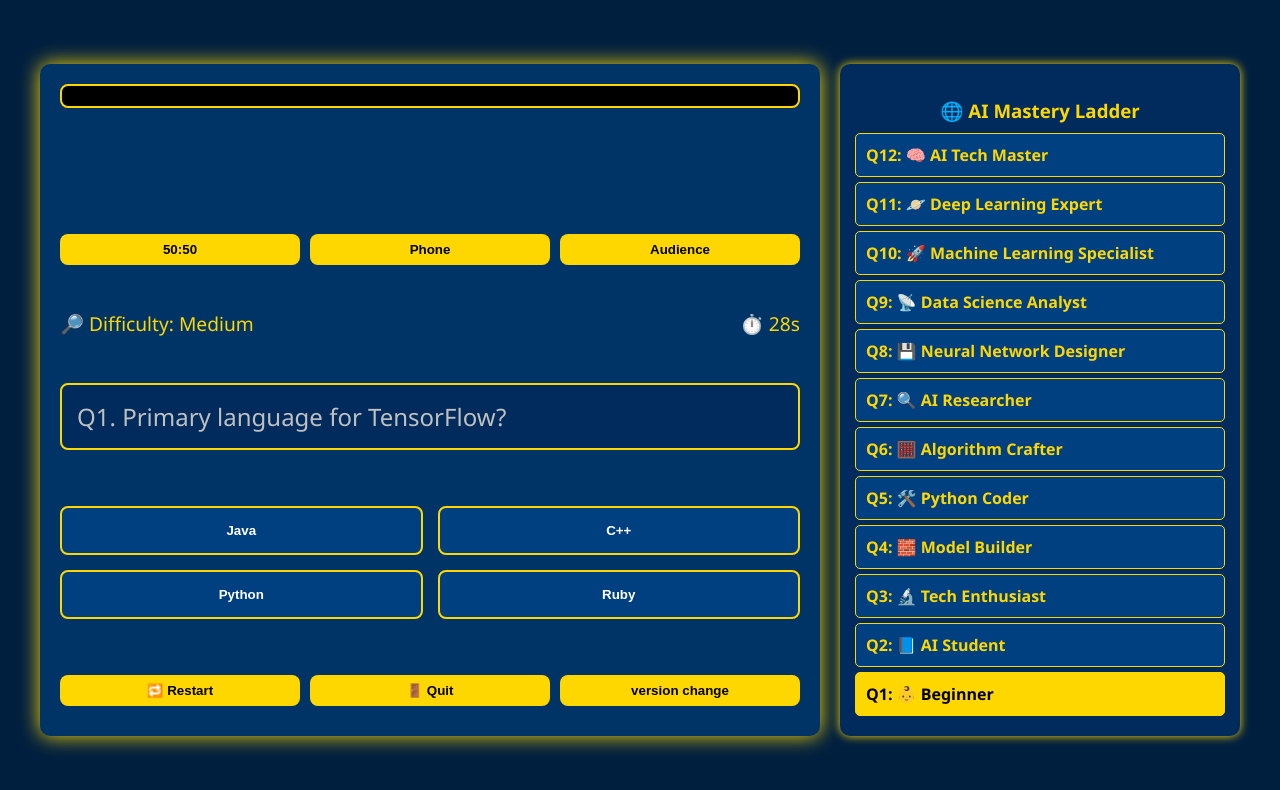
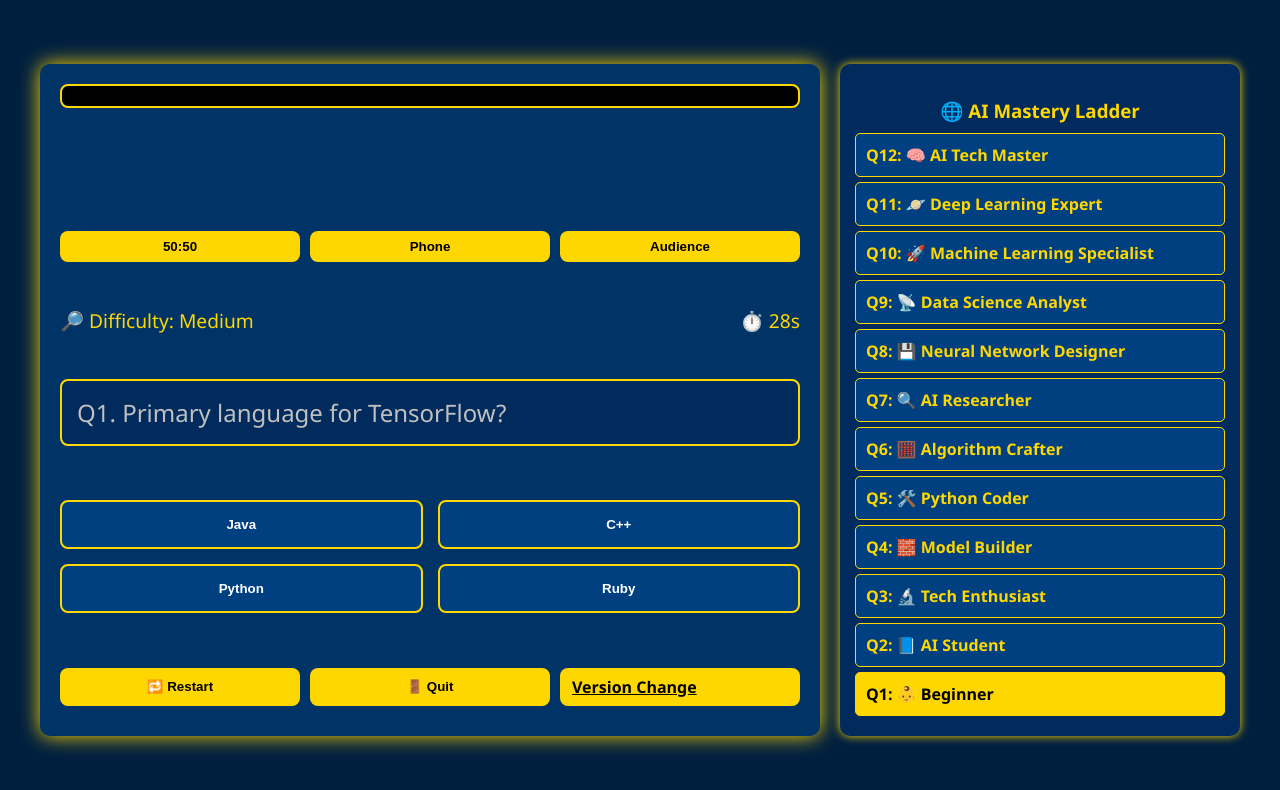
Before and after one commit to sandeepreddytadi/kbc3, a plain HTML site: page index.html in a window 1280 px wide. Both pictures are taken after a click on the button "▶️ Start Game". Drawn offline with nearby package versions, Linux system fonts and the light colour scheme.

Commit message:
Update index.html

```diff
--- a/index.html
+++ b/index.html
@@ -219,7 +219,7 @@
       <div class="actions">
         <button class="action-btn" onclick="restartGame()">🔁 Restart</button>
         <button class="action-btn" onclick="quitGame()">🚪 Quit</button>
-        <button class="action-btn" href="index2.html">version change</button>
+        <a class="action-btn" href="index2.html">Version Change</a>
       </div>
     </div>
     <div class="ladder" id="ladder-panel">
```
